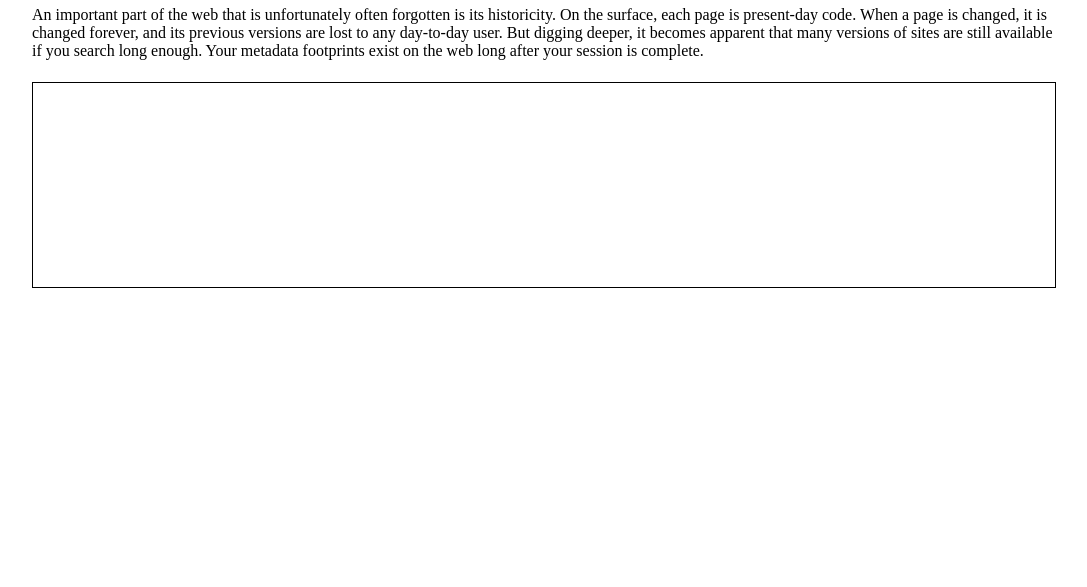
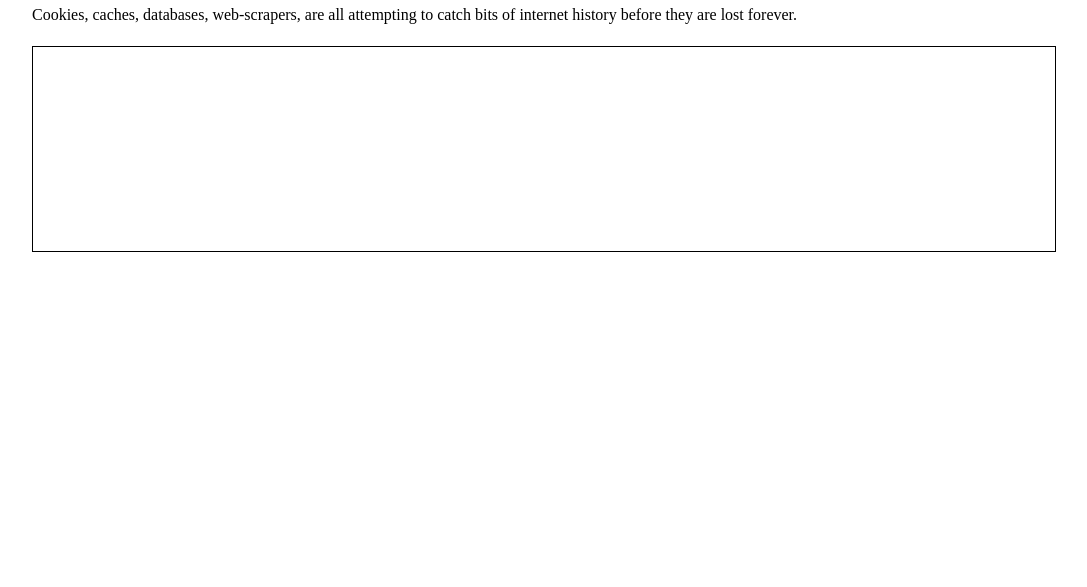
Before and after one commit to MLuebbers/pensieve, a plain HTML site: page frame.html in a window 1280 px wide. Shown: the part 213-800 px from the top of the page, without its empty margins (96-1183 px from the left). Drawn offline with nearby package versions, Linux system fonts and the light colour scheme.

Commit message:
(TEXT) Cookies, caches, databases, webscrapers

```diff
--- a/frame.html
+++ b/frame.html
@@ -10,8 +10,7 @@
             <button onclick="buttonClick()">Dive 🔮</button>
             <h1>The Pensieve</h1>
             <p>
-               An important part of the web that is unfortunately often forgotten is its historicity. On the surface, each page is present-day code. When a page is changed, it is changed forever, and its previous versions are lost to any day-to-day user. But digging deeper, it becomes apparent that many versions of sites are still available if you search long enough. Your metadata footprints exist on the web long after your session is complete.
-            </p>
+               Cookies, caches, databases, web-scrapers, are all attempting to catch bits of internet history before they are lost forever.
             <div class="frame">
 
             </div>
```
